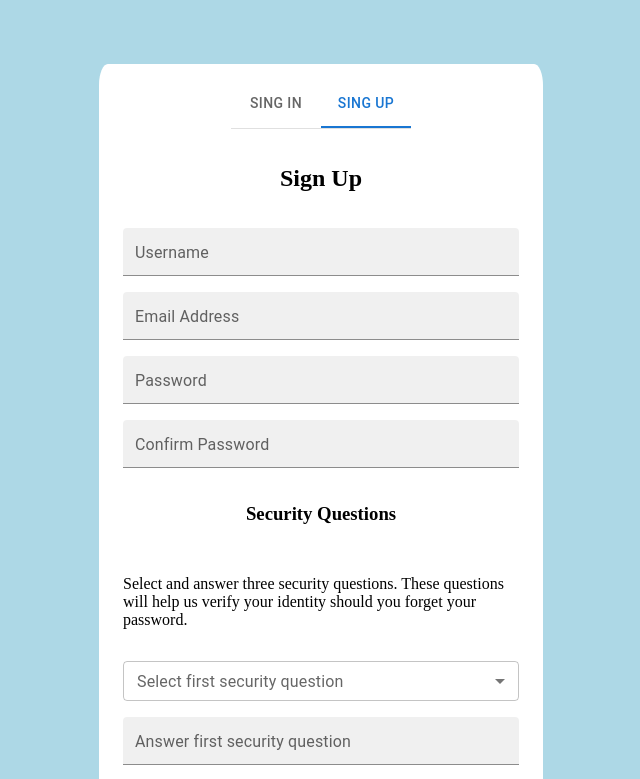
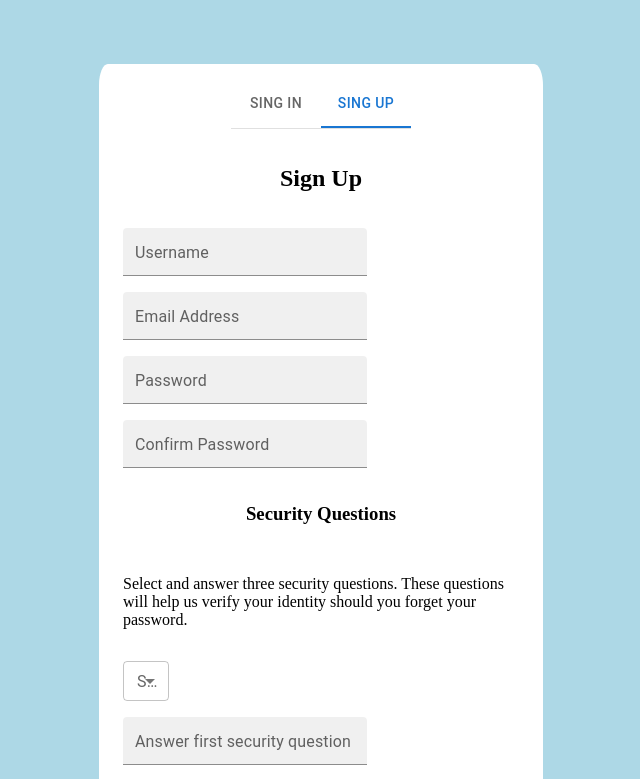
Before and after one commit to Amir-Aminian/schedule-assistant, a React (Create React App) app: page /singUp in a window 1280 px wide. Shown: the top 779 px of the page, without its empty margins (319-959 px from the left). Built offline with nearby package versions, Linux system fonts and the light colour scheme.

Commit message:
updated width size

```diff
--- a/src/components/forms/DropDownInputForm.js
+++ b/src/components/forms/DropDownInputForm.js
@@ -8,7 +8,7 @@ const DropDownForm = ({ id, label, options, control }) => {
                 name={id}
                 control={control}
                 render={({field:{onChange, value}}) => (
-                    <FormControl fullWidth size="small">
+                    <FormControl size="small">
                         <InputLabel htmlFor={id+"Label"}>{label}</InputLabel>
                         <Select id={id} labelId={id+"Label"} label={label} onChange={onChange} value={value}>
                             {options.map((option) => (
--- a/src/components/forms/InputForm.js
+++ b/src/components/forms/InputForm.js
@@ -9,7 +9,7 @@ const InputForm = ({ type, id, label, control }) => {
                 control={control}
                 defaultValue=""
                 render={({field:{onChange, value}}) => (
-                    <TextField type={type} id={id} label={label} onChange={onChange} value={value} variant="filled" size="small" fullWidth />
+                    <TextField type={type} id={id} label={label} onChange={onChange} value={value} variant="filled" size="small" />
                 )}
             />
         </Grid>
```
